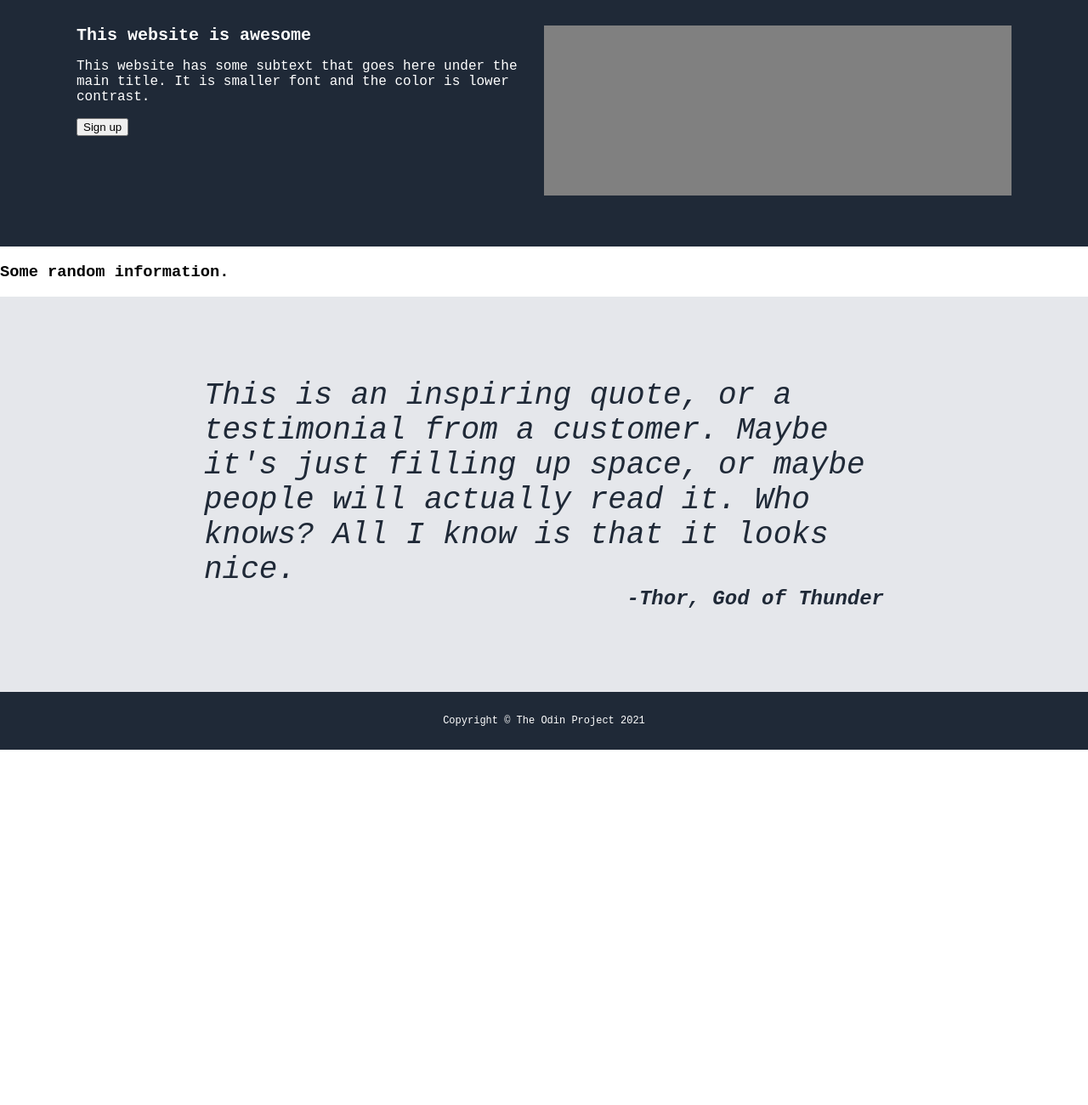
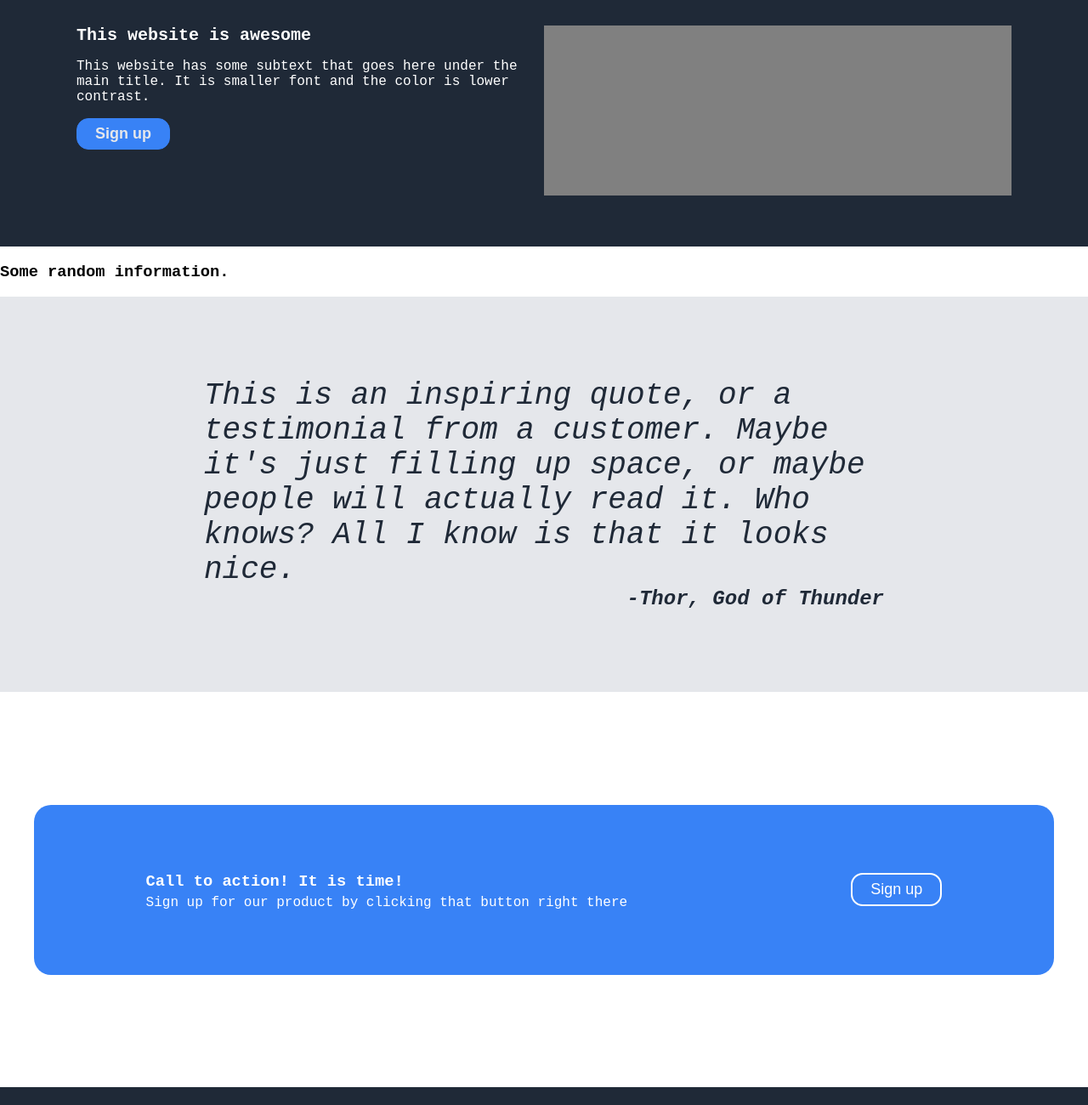
Before and after one commit to JandaTom/odin-landingPage, a plain HTML site: page index.html in a window 1280 px wide. Shown: the part 80-1380 px from the top of the page at 85% size. Before the commit the page ends 962 px from the top, so only its background shows below. Drawn offline with Linux system fonts and the light colour scheme.

Commit message:
Add 'Call to action' section
Added and styled 'Call to action' section +
edited button styling in the second section

```diff
--- a/index.html
+++ b/index.html
@@ -45,6 +45,18 @@
         Who knows? All I know is that it looks nice. <span class="fourthSectionAuthor">-Thor, God of Thunder</span>
     </p>
     </div>
+    <div class="fifthSection">
+        <div class="fifthSectionBox">
+            <div class="fifthSectionLeft">
+                <h3>Call to action! It is time!</h3>
+                <p>Sign up for our product by clicking that button right there</p>
+            </div>
+            <div class="fifthSectionRight">
+                <button>Sign up</button>
+            </div>
+        </div>
+
+    </div>
 
     <footer>
         <p>Copyright © The Odin Project 2021</p>
--- a/styles.css
+++ b/styles.css
@@ -15,13 +15,15 @@ body {
     color: white;
     justify-content: space-between;
     align-items: center;
-    margin-left: 20px;
+    /*
+    width: 80%;
+    margin: 0 auto; */
+
 }
 
 .firstSection ul {
     list-style-type: none;
     display: flex;
-    justify-content: center;
     align-items: center;
     gap: 20px;
     margin-right: 20px;
@@ -62,6 +64,16 @@ body {
     display: inline;
 }
 
+.secondSectionLeft button {
+    color: #E5E7EB;
+    background-color: #3882f6;
+    border-radius: 14px;
+    font-size: large;
+    padding: 7px 21px;
+    border: 1px solid #3882f6;
+    font-weight: 700;
+}
+
 .fourthSectionQuote {
     display: flex;
     justify-content: center;
@@ -85,6 +97,43 @@ body {
     text-align: end;
 }
 
+.fifthSection {
+    display: flex;
+    justify-content: center;
+    align-items: center;
+    background-color: white;
+    height: 465px;
+}
+
+.fifthSectionBox {
+    display: flex;
+    justify-content: space-around;
+    align-items: center;
+    background-color: #3882f6;
+    width: 1200px;
+    height: 200px;
+    border-radius: 20px;
+}
+
+.fifthSectionLeft {
+    color: white;
+}
+.fifthSectionLeft h3 {
+    margin-bottom: 5px;
+}
+.fifthSectionLeft p {
+    margin-top: 5px;
+}
+
+.fifthSectionRight button {
+    background-color: #3882f6;
+    border: 2px solid white;
+    border-radius: 14px;
+    font-size: large;
+    color: white;
+    padding: 7px 21px;
+}
+
 footer {
     text-align: center;
     background-color: #1f2937;
```
